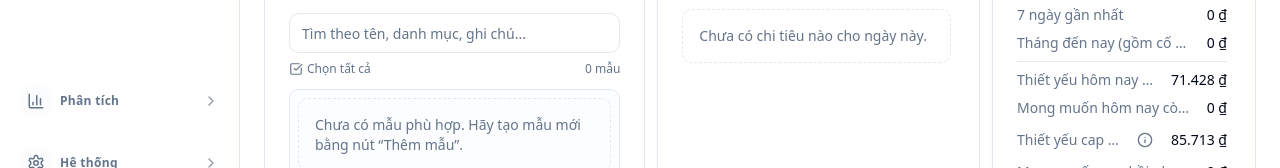
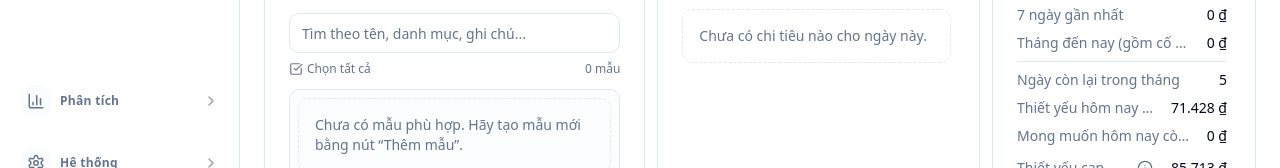
Before and after one commit to QuangThanhn485/MyFinance, a React (Vite) app: page /expenses in a window 1280 px wide. Shown: the part 212-380 px from the top of the page. Built offline with nearby package versions, Linux system fonts and the light colour scheme.

Commit message:
tính năng khoá ngày (chốt ngày)

```diff
--- a/src/domain/finance/advisor.ts
+++ b/src/domain/finance/advisor.ts
@@ -103,6 +103,7 @@ export type PurchaseAdvisorInput = {
     emergencyFundTargetMonths: number
     dayOfMonth?: number
     daysInMonth?: number
+    remainingDaysInMonth?: number
   }
 }
 
@@ -161,6 +162,10 @@ export function evaluatePurchaseAdvisor(input: PurchaseAdvisorInput): PurchaseAd
 
   const dim = normalizeFinanceDaysInMonth(input.context.daysInMonth ?? 30)
   const dom = Math.min(dim, normalizeFinanceDay(input.context.dayOfMonth ?? dim))
+  const remainingDaysInMonth = Math.max(
+    0,
+    Math.trunc(input.context.remainingDaysInMonth ?? (dim - dom + 1)),
+  )
   const price = clampMoneyVnd(input.purchase.priceVnd)
   const bucket = input.purchase.bucket
   const priority = input.purchase.priority ?? "med"
@@ -543,7 +548,7 @@ export function evaluatePurchaseAdvisor(input: PurchaseAdvisorInput): PurchaseAd
       }
       if (paceOver) {
         cutSuggestions.push(
-          `Giảm chi biến đổi thêm khoảng ${formatVnd(Math.ceil(paceOverspendVnd / Math.max(1, dim - dom + 1)))}/ngày để kéo nhịp về kế hoạch.`,
+          `Giảm chi biến đổi thêm khoảng ${formatVnd(Math.ceil(paceOverspendVnd / Math.max(1, remainingDaysInMonth)))}/ngày để kéo nhịp về kế hoạch.`,
         )
       }
     } else {
--- a/src/domain/finance/rescue.ts
+++ b/src/domain/finance/rescue.ts
@@ -326,6 +326,8 @@ export function buildForcedPurchaseRescue(input: {
   today: ISODate
   dayOfMonth: number
   daysInMonth: number
+  remainingDaysInMonth?: number
+  remainingStartDate?: ISODate
   incomeVnd: number
   fixedCostsVnd: number
   essentialVariableBaselineVnd: number
@@ -405,7 +407,11 @@ export function buildForcedPurchaseRescue(input: {
 
   const day = Math.max(1, Math.trunc(input.dayOfMonth))
   const daysInMonth = Math.max(1, Math.trunc(input.daysInMonth))
-  const daysRemaining = Math.max(1, daysInMonth - day + 1)
+  const daysRemaining = Math.max(
+    1,
+    Math.trunc(input.remainingDaysInMonth ?? (daysInMonth - day + 1)),
+  )
+  const remainingStartDate = input.remainingStartDate ?? input.today
   const variableSpentAfterVnd = Math.max(0, totalSpentAfterVnd - F)
   const variableBudgetToKeepMssVnd = Math.max(0, I - F - mssVnd)
   const remainingVariableBudgetToKeepMssVnd = Math.trunc(
@@ -416,7 +422,7 @@ export function buildForcedPurchaseRescue(input: {
     Math.floor(Math.max(0, remainingVariableBudgetToKeepMssVnd) / daysRemaining),
   )
   const essentialDailyNeedVnd = Math.ceil(remainingEssentialsAfterVnd / daysRemaining)
-  const freezeUntilEnd = addDaysIsoDate(input.today, Math.max(0, daysRemaining - 1))
+  const freezeUntilEnd = addDaysIsoDate(remainingStartDate, Math.max(0, daysRemaining - 1))
   const maxSavingsCutVnd = Math.max(0, savingsTargetVnd - mssVnd)
 
   const requiredDailyCutVnd =
@@ -425,7 +431,7 @@ export function buildForcedPurchaseRescue(input: {
     mssDeficitVnd > 0 ? Math.ceil(mssDeficitVnd / Math.ceil(daysRemaining / 7)) : 0
 
   const freezeDays = Math.min(14, daysRemaining)
-  const freezeUntil = addDaysIsoDate(input.today, freezeDays)
+  const freezeUntil = addDaysIsoDate(remainingStartDate, freezeDays)
 
   const options: RecoveryOption[] = []
 
--- a/src/pages/AdvisorPage.tsx
+++ b/src/pages/AdvisorPage.tsx
@@ -45,11 +45,12 @@ import { computeBudgets, computeEmergencyFund, computeMinimumSafetySavings } fro
 import { evaluatePurchaseAdvisor } from "@/domain/finance/advisor"
 import { buildForcedPurchaseRescue, type ForcedPurchaseRescueResult } from "@/domain/finance/rescue"
 import { formatVnd } from "@/lib/currency"
-import { dayOfMonthFromIsoDate, daysInMonth, monthFromIsoDate, todayIso } from "@/lib/date"
+import { monthFromIsoDate, todayIso } from "@/lib/date"
 import { getMonthToDateTotals, getMonthTotals } from "@/selectors/expenses"
 import { cn } from "@/lib/utils"
 import { useAppStore } from "@/store/useAppStore"
 import { getEffectiveSettingsForMonth, getMonthlyIncomeTotalVnd } from "@/domain/finance/monthLock"
+import { getDayLockMonthContext } from "@/storage/dayLock"
 
 export default function AdvisorPage() {
   const data = useAppStore((s) => s.data)
@@ -60,6 +61,7 @@ export default function AdvisorPage() {
 
   const today = todayIso()
   const month = monthFromIsoDate(today)
+  const dayContext = getDayLockMonthContext(today)
   const totals = getMonthTotals(data, month)
   const settingsForMonth = getEffectiveSettingsForMonth(data, month)
   const toDateTotals = getMonthToDateTotals(data, today)
@@ -126,8 +128,10 @@ export default function AdvisorPage() {
     const rescue = buildForcedPurchaseRescue({
       month,
       today,
-      dayOfMonth: dayOfMonthFromIsoDate(today),
-      daysInMonth: daysInMonth(month),
+      dayOfMonth: dayContext.dayOfMonth,
+      daysInMonth: dayContext.daysInMonth,
+      remainingDaysInMonth: dayContext.remainingDaysInMonth,
+      remainingStartDate: dayContext.remainingStartDate,
       incomeVnd: budgets.incomeVnd,
       fixedCostsVnd: totals.fixedCostsTotal,
       essentialVariableBaselineVnd: settingsForMonth.essentialVariableBaselineVnd,
@@ -171,8 +175,9 @@ export default function AdvisorPage() {
         savingsBudgetVnd: budgets.savingsBudgetVnd,
         emergencyCoverageMonths: emergency.coverageMonths,
         emergencyFundTargetMonths: settingsForMonth.emergencyFundTargetMonths,
-        dayOfMonth: dayOfMonthFromIsoDate(today),
-        daysInMonth: daysInMonth(month),
+        dayOfMonth: dayContext.dayOfMonth,
+        daysInMonth: dayContext.daysInMonth,
+        remainingDaysInMonth: dayContext.remainingDaysInMonth,
       },
     })
     setResult(advisor)
--- a/src/pages/BudgetsPage.tsx
+++ b/src/pages/BudgetsPage.tsx
@@ -21,7 +21,6 @@ import {
 import type { YearMonth } from "@/domain/types"
 import { formatVnd } from "@/lib/currency"
 import {
-  dayOfMonthFromIsoDate,
   daysInMonth,
   monthFromIsoDate,
   todayIso,
@@ -29,6 +28,7 @@ import {
 import { getCategoryTotals, getMonthTotals } from "@/selectors/expenses"
 import { cn } from "@/lib/utils"
 import { useAppStore } from "@/store/useAppStore"
+import { getDayLockMonthContext } from "@/storage/dayLock"
 import {
   Cell,
   Pie,
@@ -896,9 +896,10 @@ export default function BudgetsPage() {
 
   const now = todayIso()
   const currentMonth = monthFromIsoDate(now)
+  const currentDayContext = getDayLockMonthContext(now)
   const dim = daysInMonth(month)
   const dom =
-    month === currentMonth ? dayOfMonthFromIsoDate(now) : month < currentMonth ? dim : 1
+    month === currentMonth ? currentDayContext.dayOfMonth : month < currentMonth ? dim : 1
   const isCurrentMonth = month === currentMonth
   const needsPace = dom > 0 ? totals.variableNeeds / dom : 0
   const wantsPace = dom > 0 ? totals.variableWants / dom : 0
--- a/src/pages/DashboardPage.tsx
+++ b/src/pages/DashboardPage.tsx
@@ -23,8 +23,6 @@ import {
 import { formatVnd } from "@/lib/currency"
 import {
   addDaysIsoDate,
-  dayOfMonthFromIsoDate,
-  daysInMonth,
   monthFromIsoDate,
   todayIso,
 } from "@/lib/date"
@@ -33,8 +31,9 @@ import {
   getEffectiveCapsForMonth,
   getEffectiveSettingsForMonth,
   getMonthlyIncomeTotalVnd,
+  isMonthLocked,
 } from "@/domain/finance/monthLock"
-import { isDayLocked } from "@/storage/dayLock"
+import { getDayLockMonthContext } from "@/storage/dayLock"
 import { getCategoryTotals, getExpensesByDate, getMonthTotals } from "@/selectors/expenses"
 import { useAppStore } from "@/store/useAppStore"
 
@@ -77,6 +76,7 @@ export default function DashboardPage() {
 
   const today = todayIso()
   const month = monthFromIsoDate(today)
+  const dayContext = getDayLockMonthContext(today)
   const totals = getMonthTotals(data, month)
   const settingsForMonth = getEffectiveSettingsForMonth(data, month)
   const todayExpenses = getExpensesByDate(data, today)
@@ -106,13 +106,9 @@ export default function DashboardPage() {
   const essentialRemaining = budgets.essentialVariableBaselineVnd - totals.variableNeeds
   const wantsRemaining = budgets.wantsBudgetVnd - totals.variableWants
 
-  const dim = daysInMonth(month)
-  const dom = dayOfMonthFromIsoDate(today)
-  const todayLocked = isDayLocked(today)
-  const daysRemainingBase = Math.max(0, dim - dom + 1)
-  const daysRemaining = todayLocked
-    ? Math.max(0, daysRemainingBase - 1)
-    : daysRemainingBase
+  const todayLocked = dayContext.locked
+  const monthLocked = isMonthLocked(data, month)
+  const daysRemaining = dayContext.remainingDaysInMonth
   const recommendedDailyCap =
     daysRemaining > 0 ? Math.floor(Math.max(0, totalRemaining) / daysRemaining) : 0
   const caps = getEffectiveCapsForMonth(data, month)
@@ -328,6 +324,14 @@ export default function DashboardPage() {
               <Button
                 className="w-full"
                 onClick={() => {
+                  if (monthLocked) {
+                    toast.error(`Tháng ${month} đã chốt báo cáo nên không thể thêm chi tiêu.`)
+                    return
+                  }
+                  if (todayLocked) {
+                    toast.error("Hôm nay đã khoá. Mở khoá tại Ghi chi tiêu để thêm dữ liệu.")
+                    return
+                  }
                   if (quickAmountVnd <= 0) {
                     toast.error("Vui lòng nhập số tiền hợp lệ.")
                     return
--- a/src/pages/ExpensesPage.tsx
+++ b/src/pages/ExpensesPage.tsx
@@ -22,8 +22,6 @@ import {
 import { formatVnd } from "@/lib/currency"
 import {
   addDaysIsoDate,
-  dayOfMonthFromIsoDate,
-  daysInMonth,
   monthFromIsoDate,
   todayIso,
 } from "@/lib/date"
@@ -71,6 +69,7 @@ import {
   type ExpenseTemplate,
 } from "@/storage/templates"
 import {
+  getDayLockMonthContext,
   isDayLocked,
   loadDayLockMemory,
   saveDayLockMemory,
@@ -298,15 +297,20 @@ export default function ExpensesPage() {
     0,
   )
   const month = monthFromIsoDate(selectedDate)
-  const dom = dayOfMonthFromIsoDate(selectedDate)
-  const dim = daysInMonth(month)
+  const dayContext = getDayLockMonthContext(selectedDate, dayLockMemory)
+  const dom = dayContext.dayOfMonth
+  const dim = dayContext.daysInMonth
   const currentMonth = monthFromIsoDate(todayIso())
   const selectedMonthPast = month < currentMonth
   const selectedMonthLocked = isMonthLocked(data, month)
-  const selectedDateLocked = !selectedMonthPast && isDayLocked(selectedDate, dayLockMemory)
+  const selectedDateLocked = !selectedMonthPast && dayContext.locked
   const showDayLockActions = !selectedMonthPast && !selectedMonthLocked
   const selectedDateReadOnly = selectedMonthLocked || selectedDateLocked
-  const capComputationDay = selectedDateLocked ? Math.min(dim, dom + 1) : dom
+  const remainingStartDay = selectedDateLocked ? dayContext.remainingStartDayOfMonth : dom
+  const remainingDaysInMonth = selectedDateLocked
+    ? dayContext.remainingDaysInMonth
+    : Math.max(0, dim - dom + 1)
+  const capComputationDay = Math.min(dim, remainingStartDay)
   const capLabelSuffix = selectedDateLocked ? "ngày kế tiếp" : "hôm nay"
   const monthTotals = getMonthTotals(data, month)
   const monthToDateTotals = useMemo(
@@ -371,18 +375,29 @@ export default function ExpensesPage() {
   )
   const capNeedsSpentTodayVnd = selectedDateLocked ? 0 : needsSpentTodayVnd
   const capWantsSpentTodayVnd = selectedDateLocked ? 0 : wantsSpentTodayVnd
-
-  const todayCaps = computeTodayCaps({
+  const hasRemainingDayInMonth = remainingDaysInMonth > 0
+
+  const todayCaps = hasRemainingDayInMonth
+    ? computeTodayCaps({
         daysInMonth: dim,
         essentialBaselineMonthlyVnd: budgets.essentialVariableBaselineVnd,
         wantsBudgetMonthlyVnd: budgets.wantsBudgetVnd,
         needsSpentTodayVnd: capNeedsSpentTodayVnd,
         wantsSpentTodayVnd: capWantsSpentTodayVnd,
       })
+    : {
+        essentialDailyVnd: 0,
+        wantsDailyCapVnd: 0,
+        needsSpentTodayVnd: 0,
+        wantsSpentTodayVnd: 0,
+        needsRemainingTodayVnd: 0,
+        wantsRemainingTodayVnd: 0,
+      }
 
   const recoveryCaps = computeRecoveryCaps({
     dayOfMonth: capComputationDay,
     daysInMonth: dim,
+    remainingDaysInMonth,
     plannedMonthlyNeedsVariableVnd: budgets.essentialVariableBaselineVnd,
     plannedMonthlyWantsVnd: budgets.wantsBudgetVnd,
     actualNeedsToDateVnd: monthToDateTotals.variableNeedsToDateVnd,
@@ -442,9 +457,10 @@ export default function ExpensesPage() {
   const editingExpense = editingId ? data.entities.expenses.byId[editingId] : null
 
   const computeBudgetHealthWarnings = (state: CttmState, date: ISODate) => {
-    const month = monthFromIsoDate(date)
-    const dom = dayOfMonthFromIsoDate(date)
-    const dim = daysInMonth(month)
+    const dayContext = getDayLockMonthContext(date, dayLockMemory)
+    const month = dayContext.month
+    const dom = dayContext.dayOfMonth
+    const dim = dayContext.daysInMonth
 
     const totalsForBudget = getMonthTotals(state, month)
     const settingsForMonth = getEffectiveSettingsForMonth(state, month)
@@ -998,8 +1014,16 @@ export default function ExpensesPage() {
               <div className="h-full overflow-y-auto pr-1 text-sm space-y-2">
                 {selectedDateLocked ? (
                   <div className="rounded-md border border-primary/30 bg-primary/5 px-2 py-1.5 text-xs text-muted-foreground">
+                    {remainingDaysInMonth > 0 ? (
+                      <>
                         Ngày {selectedDate} đã khoá. Các cap bên dưới đang tính theo{" "}
                         <span className="font-medium text-foreground">ngày kế tiếp</span>.
+                      </>
+                    ) : (
+                      <>
+                        Ngày {selectedDate} đã khoá và không còn ngày nào trong tháng này.
+                      </>
+                    )}
                   </div>
                 ) : null}
                 <LabelValueRow label="Tổng ngày" value={formatVnd(dailyTotal)} />
@@ -1009,6 +1033,10 @@ export default function ExpensesPage() {
                   value={formatVnd(monthTotals.totalSpent)}
                 />
                 <Separator />
+                <LabelValueRow
+                  label="Ngày còn lại trong tháng"
+                  value={new Intl.NumberFormat("vi-VN").format(remainingDaysInMonth)}
+                />
                 <LabelValueRow
                   label={`Thiết yếu ${capLabelSuffix} còn được chi`}
                   value={formatVnd(todayCaps.needsRemainingTodayVnd)}
--- a/src/storage/dayLock.ts
+++ b/src/storage/dayLock.ts
@@ -1,8 +1,26 @@
-import type { ISODate } from "@/domain/types"
+import type { ISODate, YearMonth } from "@/domain/types"
+import {
+  addDaysIsoDate,
+  dayOfMonthFromIsoDate,
+  daysInMonth,
+  monthFromIsoDate,
+} from "@/lib/date"
 
 export const DAY_LOCK_STORAGE_KEY = "expenses.day.lock.v1"
 
 export type DayLockMemory = Record<string, true>
+
+export type DayLockMonthContext = {
+  date: ISODate
+  month: YearMonth
+  dayOfMonth: number
+  daysInMonth: number
+  locked: boolean
+  remainingStartDate: ISODate
+  remainingStartMonth: YearMonth
+  remainingStartDayOfMonth: number
+  remainingDaysInMonth: number
+}
 
 function isIsoDateKey(value: string) {
   return /^\d{4}-\d{2}-\d{2}$/.test(value)
@@ -51,3 +69,37 @@ export function setDayLocked(input: {
   saveDayLockMemory(next)
   return next
 }
+
+export function getDayLockMonthContext(
+  date: ISODate,
+  memory?: DayLockMemory,
+): DayLockMonthContext {
+  const month = monthFromIsoDate(date)
+  const dim = daysInMonth(month)
+  const day = Math.min(dim, Math.max(1, dayOfMonthFromIsoDate(date)))
+  const locked = isDayLocked(date, memory)
+
+  // Business rule: after a day is locked, all remaining-month calculations
+  // start from the next calendar day instead of the locked date.
+  const remainingStartDate = locked ? addDaysIsoDate(date, 1) : date
+  const remainingStartMonth = monthFromIsoDate(remainingStartDate)
+  const remainingStartInSameMonth = remainingStartMonth === month
+  const remainingStartDayOfMonth = remainingStartInSameMonth
+    ? Math.min(dim, Math.max(1, dayOfMonthFromIsoDate(remainingStartDate)))
+    : dim + 1
+  const remainingDaysInMonth = remainingStartInSameMonth
+    ? Math.max(0, dim - remainingStartDayOfMonth + 1)
+    : 0
+
+  return {
+    date,
+    month,
+    dayOfMonth: day,
+    daysInMonth: dim,
+    locked,
+    remainingStartDate,
+    remainingStartMonth,
+    remainingStartDayOfMonth,
+    remainingDaysInMonth,
+  }
+}
--- a/src/store/useAppStore.ts
+++ b/src/store/useAppStore.ts
@@ -47,6 +47,7 @@ import {
   type WorkspaceId,
 } from "@/storage/workspace"
 import { writeLastBackup } from "@/storage/backups"
+import { getDayLockMonthContext } from "@/storage/dayLock"
 
 type UiState = {
   overspending: OverspendingResult | null
@@ -833,9 +834,8 @@ export const useAppStore = create<AppStore>()(
                const spendingBudgetVnd = Math.max(0, b.incomeVnd - b.savingsTargetVnd)
                const remainingVnd = spendingBudgetVnd - totals.totalSpent
                const wantsRemainingVnd = b.wantsBudgetVnd - totals.variableWants
-               const dim = daysInMonth(month)
-               const dom = dayOfMonthFromIsoDate(todayIso())
-               const daysRem = Math.max(0, dim - dom)
+               const dayContext = getDayLockMonthContext(todayIso())
+               const daysRem = dayContext.remainingDaysInMonth
 
               autoDailyTotalCap =
                 daysRem > 0
```
Also changed, not shown: src/domain/finance/dailySafeCap.ts (+15 -1 lines), 2 other files (tests, documents, lock files or other folders). Lines whose indentation alone changed are shown as unchanged.
